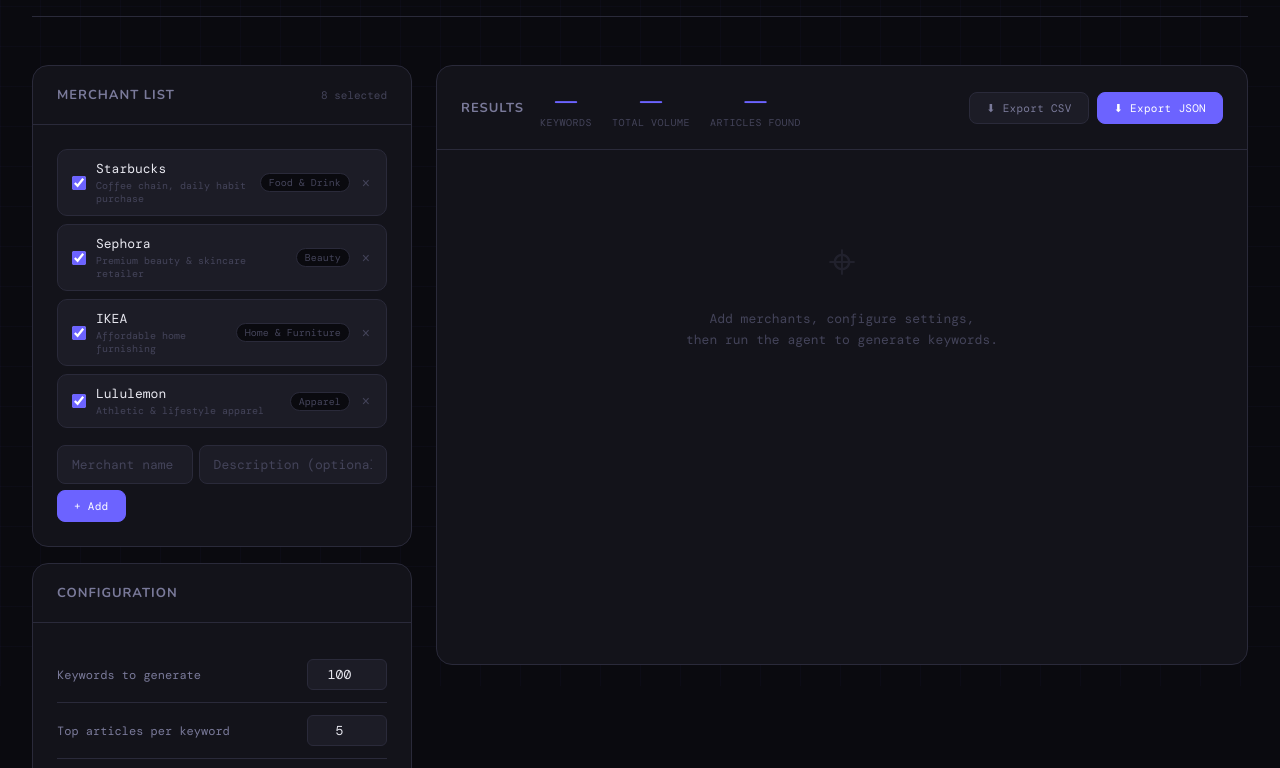
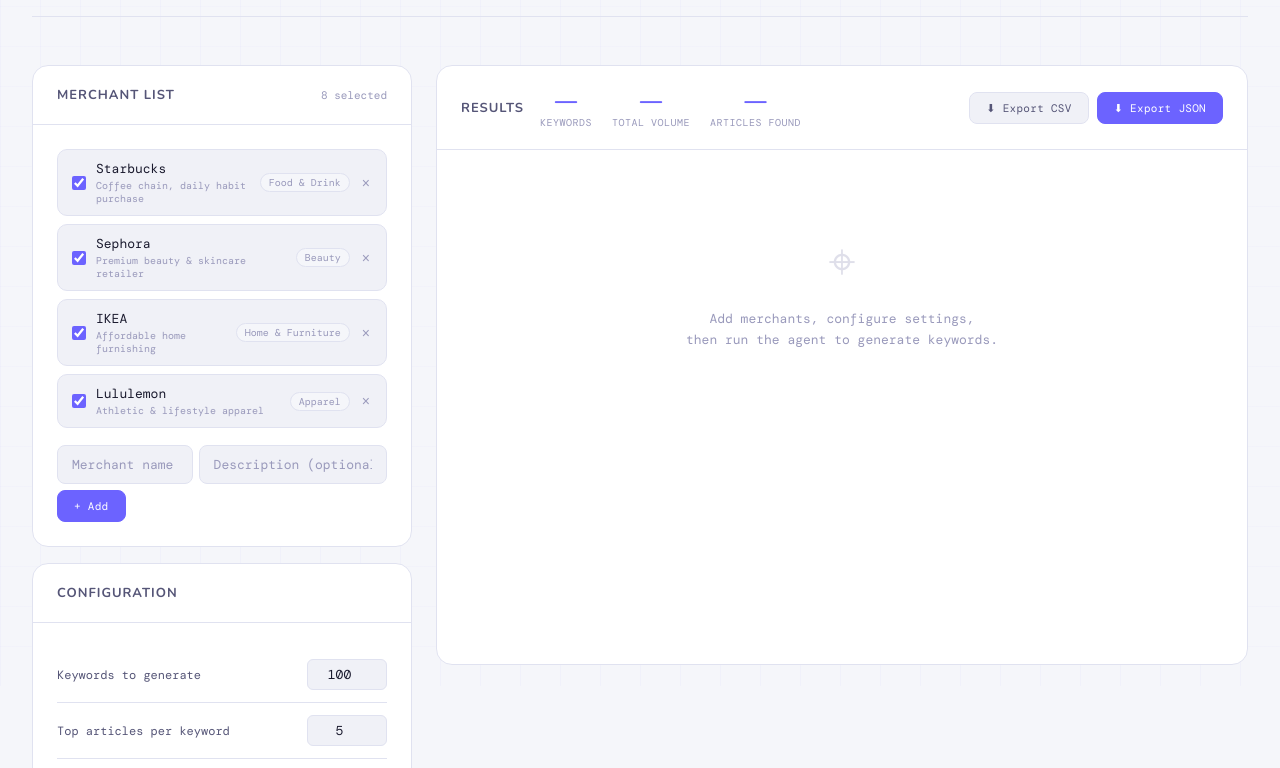
Before and after one commit to chinkeikk/snaplii-seo-agent, a plain HTML site: page index.html in a window 1280 px wide. Shown: the part 114-882 px from the top of the page. Drawn offline with nearby package versions, Linux system fonts and the light colour scheme; a web font is replaced by a local one.

Commit message:
light theme

```diff
--- a/index.html
+++ b/index.html
@@ -7,16 +7,16 @@
 <link href="https://fonts.googleapis.com/css2?family=Nunito:wght@400;500;600;700;800&family=DM+Mono:wght@300;400;500&display=swap" rel="stylesheet">
 <style>
   :root {
-    --bg: #0a0a0f;
-    --surface: #13131a;
-    --surface2: #1c1c26;
-    --border: #2a2a3a;
+    --bg: #f5f6fa;
+    --surface: #ffffff;
+    --surface2: #f0f1f7;
+    --border: #e0e2f0;
     --accent: #6c63ff;
     --accent2: #ff6584;
-    --accent3: #43e97b;
-    --text: #e8e8f0;
-    --text-dim: #7a7a9a;
-    --text-dimmer: #44445a;
+    --accent3: #00b894;
+    --text: #1a1a2e;
+    --text-dim: #555577;
+    --text-dimmer: #9999bb;
     --font-head: 'Nunito', sans-serif;
     --font-mono: 'DM Mono', monospace;
   }
@@ -37,7 +37,7 @@
     position: fixed;
     inset: 0;
     background-image:
-      linear-gradient(rgba(108,99,255,0.03) 1px, transparent 1px),
+      linear-gradient(rgba(108,99,255,0.02) 1px, transparent 1px),
       linear-gradient(90deg, rgba(108,99,255,0.03) 1px, transparent 1px);
     background-size: 40px 40px;
     pointer-events: none;
@@ -708,7 +708,7 @@
   <div class="header">
     <div class="logo-area">
       <div style="display:flex;align-items:center;gap:12px;">
-        <img src="http://www.snaplii.com/_next/static/media/snapliiLogo.3037c21e.png" alt="Snaplii" style="height:36px;filter:brightness(0) invert(1);">
+        <img src="http://www.snaplii.com/_next/static/media/snapliiLogo.3037c21e.png" alt="Snaplii" style="height:36px;filter:none;">
         <span style="font-family:'Nunito',sans-serif;font-size:20px;font-weight:800;color:var(--accent);letter-spacing:-0.3px;">SEO Agent</span>
       </div>
       <p>AGENT 01 · KEYWORD RESEARCH & VOLUME ESTIMATION</p>
```
